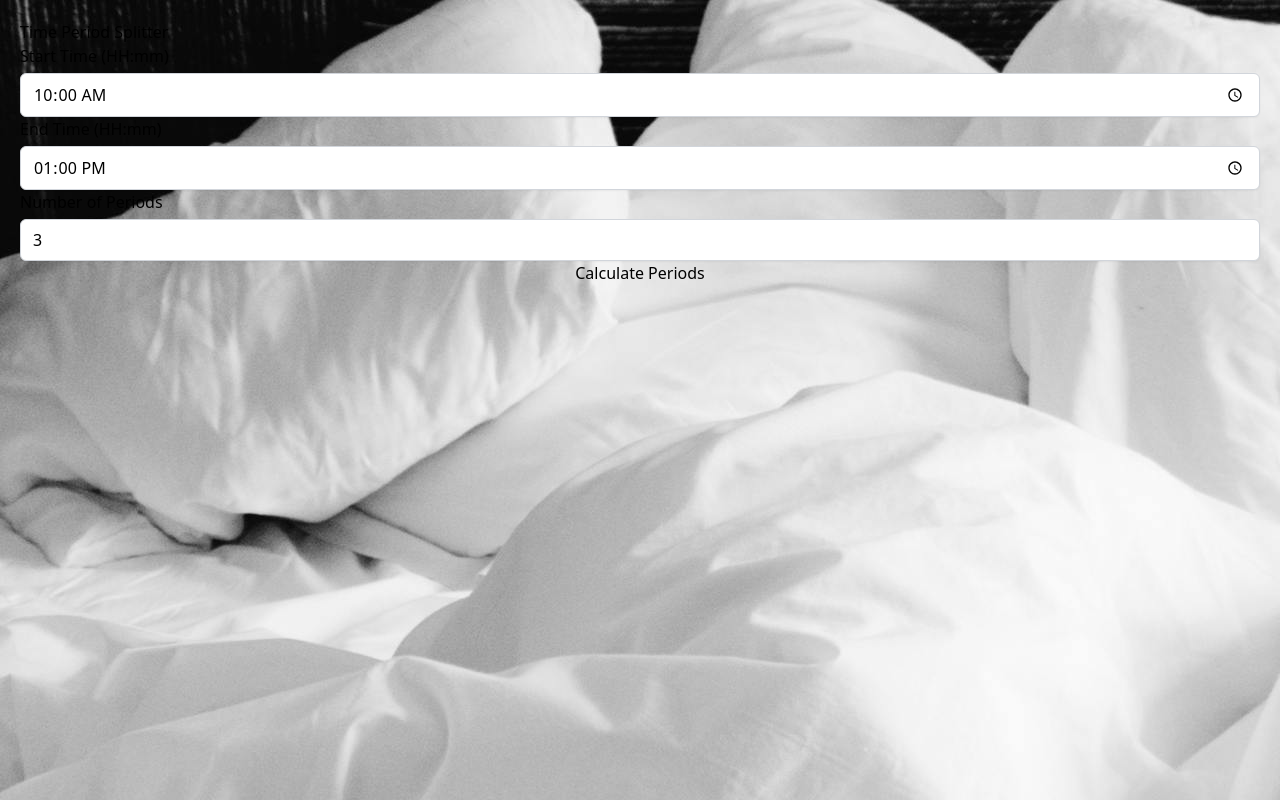
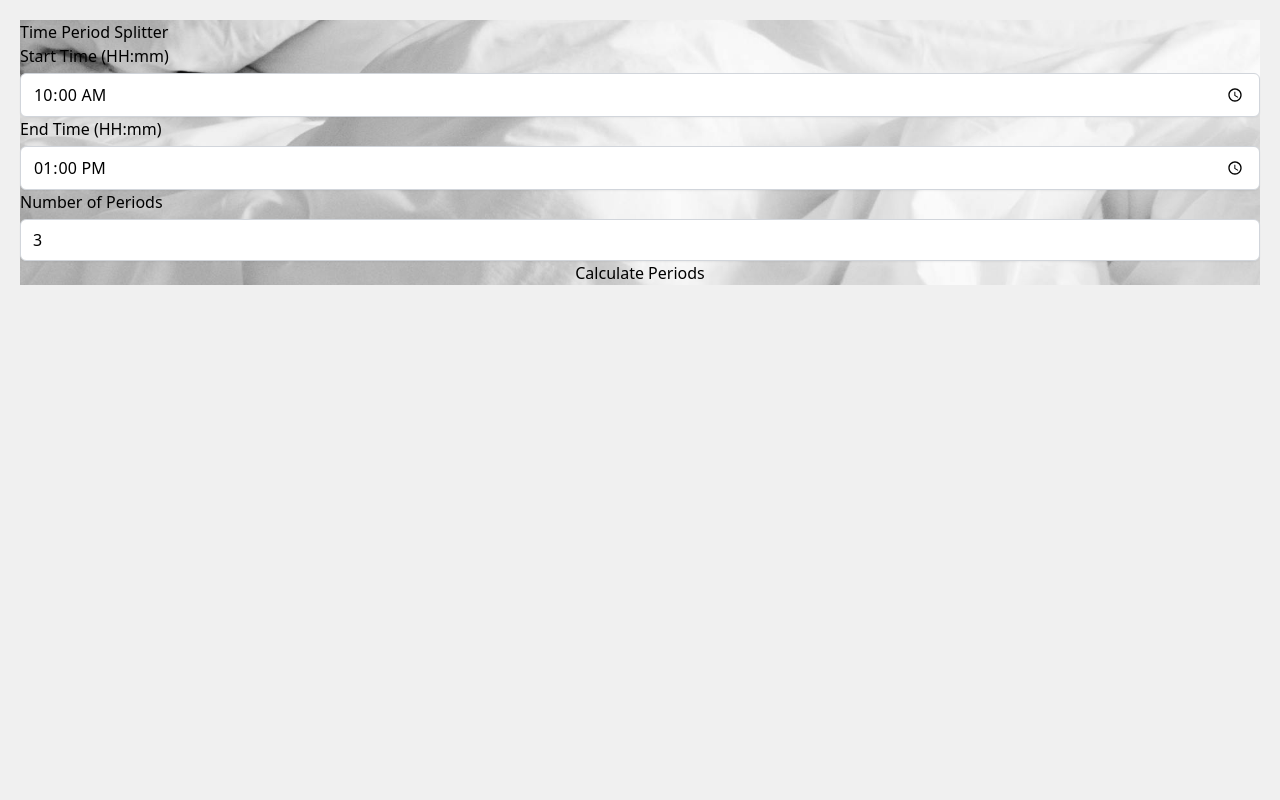
Before and after one commit to ofirttys/ZZZ, a React (Vite) app: page / in a window 1280 px wide. Built offline with nearby package versions, Linux system fonts and the light colour scheme.

Commit message:
Fix BG style

```diff
--- a/index.html
+++ b/index.html
@@ -11,7 +11,6 @@
         margin: 0;
         padding: 20px;
         background: #f0f0f0;
-		background-image: url('sheets.jpg');
       }
       .container {
         max-width: 500px;
--- a/src/App.jsx
+++ b/src/App.jsx
@@ -37,7 +37,11 @@ function App() {
   };
 
   return (
-    <div className="min-h-screen bg-gray-100 p-6">
+    <div className="min-h-screen p-6" style={{
+		backgroundImage: "url('/sheets.jpg')",
+		backgroundSize: "cover",
+		backgroundPosition: "center"
+	}}>
       <div className="max-w-md mx-auto bg-white rounded-xl shadow-md p-6">
         <h1 className="text-2xl font-bold mb-6">Time Period Splitter</h1>
 
```
Also changed, not shown: public/sheets.jpg (added).
